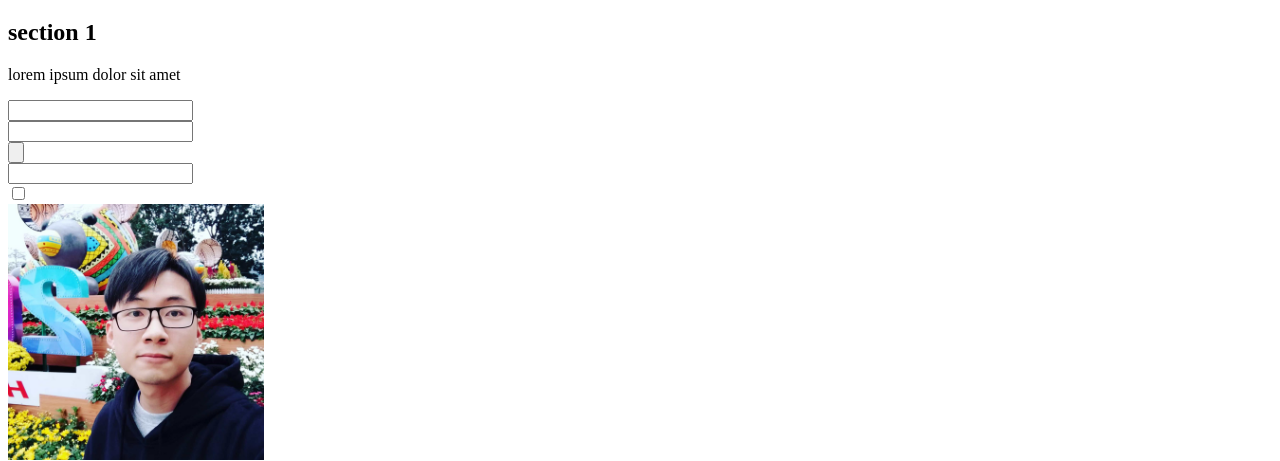
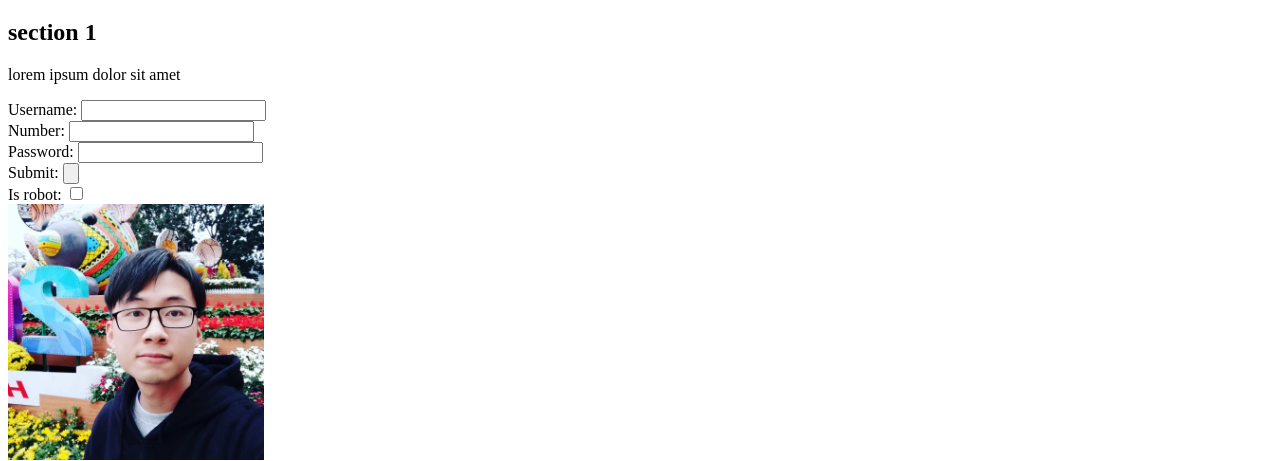
Before and after one commit to gray1412/Lab01, a plain HTML site: page index.html in a window 1280 px wide. Shown: the part 61-522 px from the top of the page. Drawn offline with Linux system fonts and the light colour scheme.

Commit message:
Update index.html

```diff
--- a/index.html
+++ b/index.html
@@ -19,11 +19,16 @@
     <p> lorem ipsum dolor sit amet</p>
 
     <form>
-        <input type="text"><br>
-        <input type="number"><br>
-        <input type="button"><br>
-        <input type="password"><br>
-        <input type="checkbox"><br>
+        <label for="name">Username:</label>
+        <input type="text" id="name"><br>
+        <label for="age">Number:</label>
+        <input type="number" id="age"><br>
+        <label for="password">Password:</label>
+        <input type="password" id="password" name="password"><br>
+        <label for="button">Submit:</label>
+        <input type="button" id="button"><br>
+        <label for="checkbox">Is robot:</label>
+        <input type="checkbox" id="checkbox"><br>
     </form>
 
     <img src="truong.jpg"  width="256" height="256">
```
